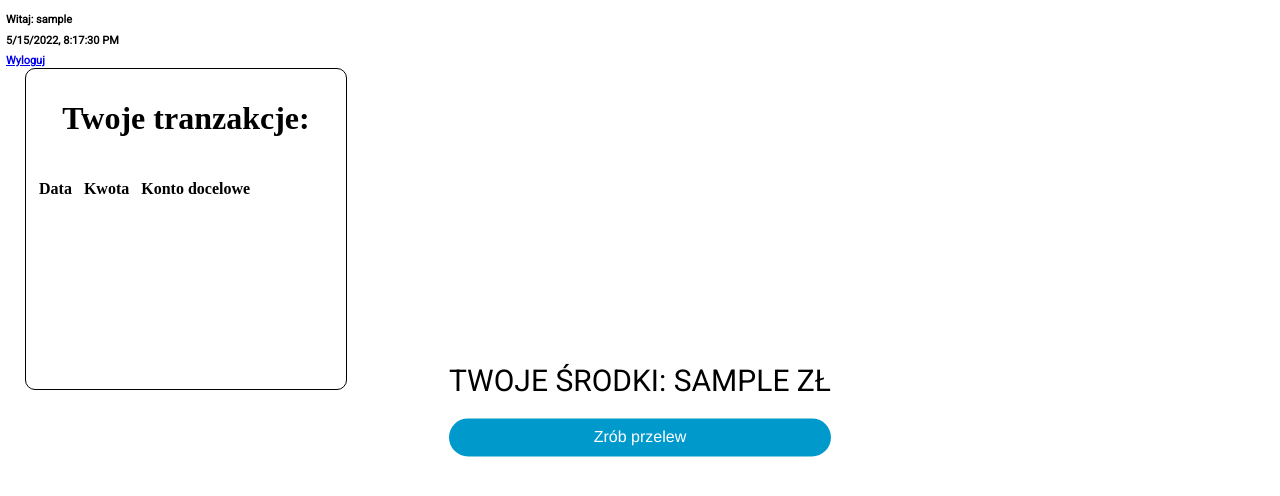
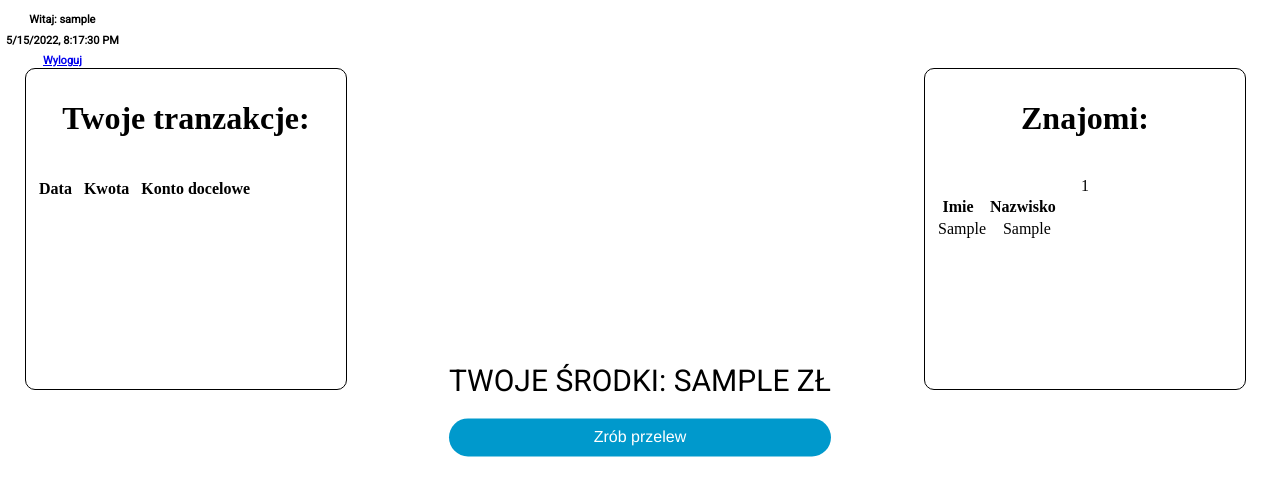
Before and after one commit to Michlinek1/bank, a PHP site: page / in a window 1280 px wide. Shown: the top 496 px of the page. Run offline with PHP 8.4, Linux system fonts and the light colour scheme; the visitor is signed in with stand-in values (Sample User, id 1); tables that the repository leaves empty or names only in its code hold one stand-in row (values such as "Sample post"); lists and menus that the app fills with data are empty; some libraries are stand-ins or nearby versions.

Commit message:
Update index.php

```diff
--- a/index.php
+++ b/index.php
@@ -1,5 +1,6 @@
 <?php
 session_start();
+error_reporting(E_ALL);
 ?>
 <?php
 
@@ -7,6 +8,7 @@ $pol = new mysqli('localhost', 'root', '', 'bank');
 
 $sql = mysqli_query($pol, "SELECT * FROM uzytkownik WHERE login = '$_SESSION[login]'");
 $sql1 = mysqli_query($pol, "SELECT * FROM platnosci WHERE id_uzytkownika = '$_SESSION[id]'");
+$sql2 = mysqli_query($pol, "SELECT * FROM znajomi");
 $row = mysqli_fetch_assoc($sql);
 $row1 = mysqli_fetch_assoc($sql1);
 if($_SESSION['zalogowany'] == false){
@@ -21,6 +23,7 @@ if($_SESSION['zalogowany'] == false){
     <meta http-equiv="X-UA-Compatible" content="IE=edge">
     <meta name="viewport" content="width=device-width, initial-scale=1.0">
     <script src="https://cdn.jsdelivr.net/npm/chart.js@2.9.4/dist/Chart.min.js"></script>
+    <script src="https://ajax.googleapis.com/ajax/libs/jquery/1.11.2/jquery.min.js"></script>
     <link rel = "stylesheet" href = "style.css"/>
     <link rel = "stylesheet" href = "styleindex.css"/>
     <!--<script defer src = "scriptindex.js"></script> !-->
@@ -36,6 +39,20 @@ if($_SESSION['zalogowany'] == false){
             text-align: center;
             border-radius: 10px;
             position: absolute;
+            bottom: 50vh;
+
+        }
+        .znajomitable{
+            display:inline-block;
+            border: 1px solid black;
+            padding: 10px;
+            margin: 10px;
+            width: 300px;
+            height: 300px;
+            text-align: center;
+            border-radius: 10px;
+            position: absolute;
+            right: 3vh;
             bottom: 50vh;
 
         }
@@ -60,12 +77,39 @@ if($_SESSION['zalogowany'] == false){
     <h1>Twoje tranzakcje:</h1>
         <table class = 'tabletranzakcje'><br>
             <tr>
-                <th>Data &nbsp;</th>
+                <th>Data &nbsp; </th>
                 <th>Kwota &nbsp;</th>
                 <th>Konto docelowe &nbsp;</th>
             </tr>
+
         </table>
     </div>
+    <div class = 'znajomitable'>
+    <h1>Znajomi:</h1>
+        <table id = 'tableznajomi'><br>
+            <tr>
+                <th id = 'imie'>Imie &nbsp; </th>
+                <th id = 'nazwisko'>Nazwisko &nbsp; </th>
+            </tr>
+            <?php
+            echo mysqli_num_rows($sql2);
+            while($row1 = mysqli_fetch_assoc($sql2)){
+                if(mysqli_num_rows($sql2) == 0){
+                    echo "Brak znajomych";
+            }else{
+                echo"<tr>";
+                echo"<td>$row1[imie]</td>";
+                echo"<td>$row1[nazwisko]</td>";
+                echo"</tr>";
+
+
+            }
+        }
+
+            ?>
+            <script>
+            </script>
+        </table>
     <div class = "column">
         <div class = "header">
             <div class = "menu">
```
